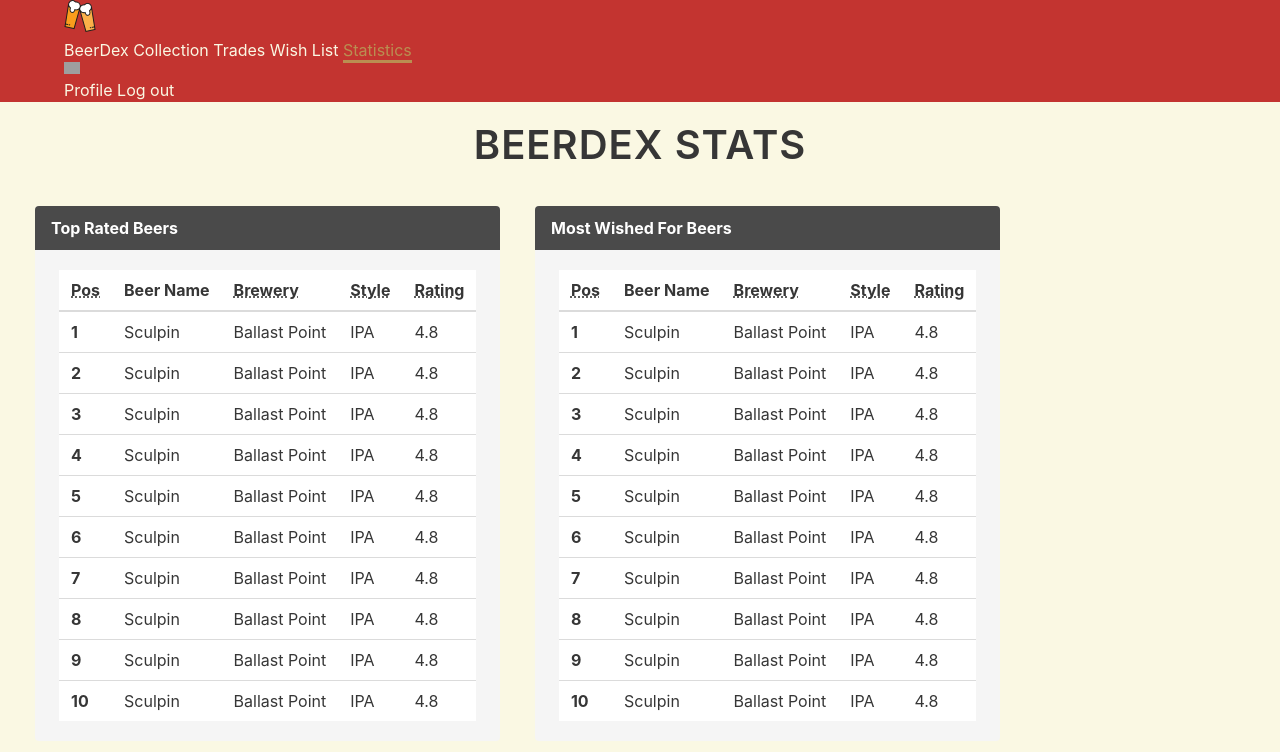
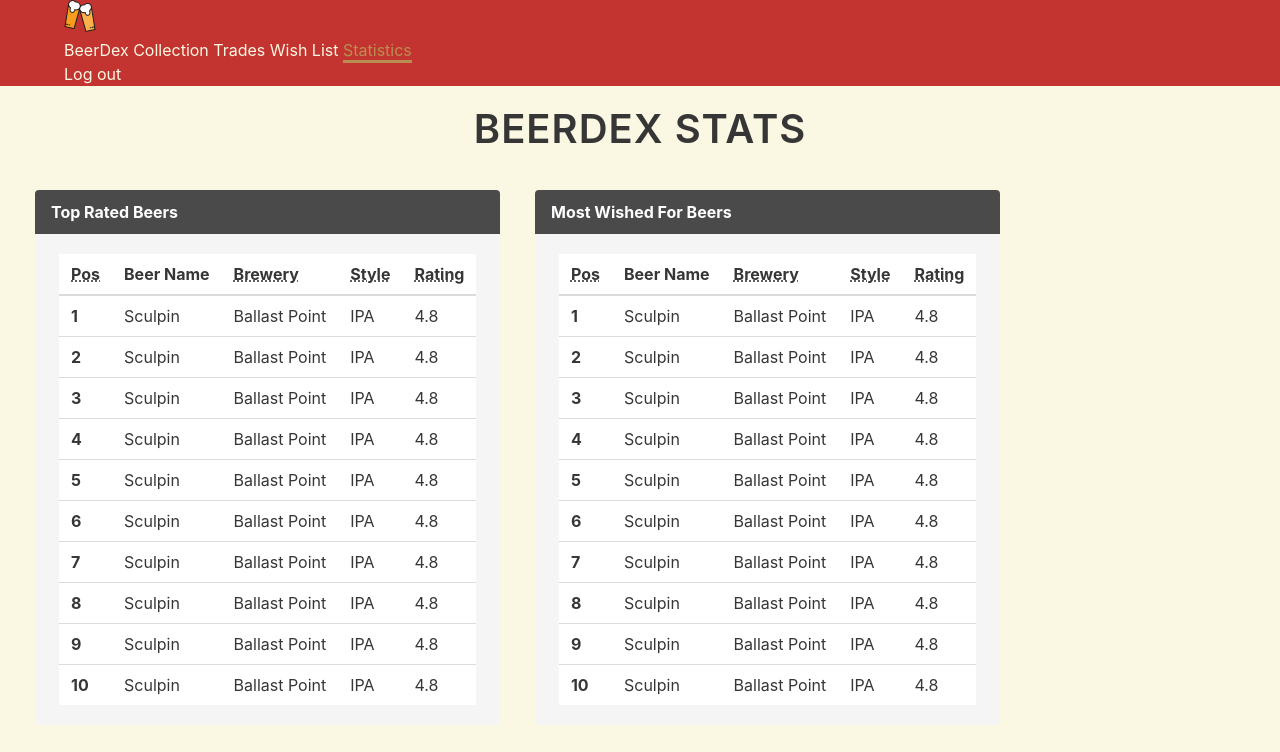
Before and after one commit to denniskkim/beerDex-134B, a plain HTML site: page Homework/HW3/bulma_style/bulma_stats.html in a window 1280 px wide. Shown: the top 752 px of the page. Drawn offline with nearby package versions, Linux system fonts and the light colour scheme; grey boxes are pictures that could not be loaded.

Commit message:
forgot to push bulma_style changes

```diff
--- a/Homework/HW3/bulma_style/bulma_stats.html
+++ b/Homework/HW3/bulma_style/bulma_stats.html
@@ -4,7 +4,7 @@
 <head>
     <title>BeerDex - HomePage</title>
     <meta charset="UTF-8">
-    <link rel="stylesheet" href="../vendor/css/bulma.css">
+    <link rel="stylesheet" href="../vendor/css/bulma/css/bulma.css">
     <link rel="stylesheet" href="css/bulma_main.css">
 </head>
 
@@ -33,12 +33,7 @@
           <a class="nav-item is-tab is-hidden-tablet">Features</a>
           <a class="nav-item is-tab is-hidden-tablet">Pricing</a>
           <a class="nav-item is-tab is-hidden-tablet">About</a>
-          <a class="nav-item is-tab">
-            <figure class="image is-16x16" style="margin-right: 8px;">
-              <img src="http://bulma.io/images/jgthms.png">
-            </figure>
-            Profile
-          </a>
+
           <a class="nav-item is-tab" href="bulma_login.html">Log out</a>
         </div>
       </div>
```
Also changed, not shown: Homework/HW3/bulma_style/bulma_collection.html (+2 -7 lines), Homework/HW3/bulma_style/bulma_collectionForm.html (+1 -1 lines), Homework/HW3/bulma_style/bulma_inbox.html (+1 -7 lines), Homework/HW3/bulma_style/bulma_index.html (+1 -7 lines), Homework/HW3/bulma_style/bulma_login.html (+1 -1 lines), Homework/HW3/bulma_style/bulma_tradeForm.html (+1 -1 lines), Homework/HW3/bulma_style/bulma_trades.html (+1 -7 lines), Homework/HW3/bulma_style/bulma_wishlist.html (+2 -7 lines).
